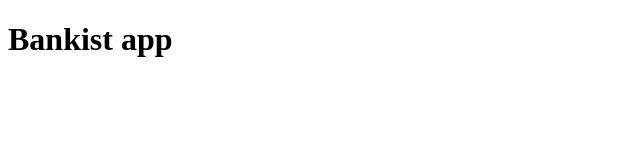
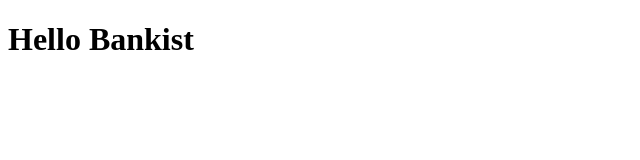
Before and after one commit to comarialuiza/bankist, a React (Create React App) app: page / in a window 1280 px wide. Shown: the top 160 px of the page, without its empty margins (0-640 px from the left). Built offline with nearby package versions, Linux system fonts and the light colour scheme.

Commit message:
creates main page

```diff
--- a/src/App.tsx
+++ b/src/App.tsx
@@ -1,8 +1,8 @@
-import React from 'react';
+import Main from './pages/Main';
 
 function App() {
     return (
-        <h1>Bankist app</h1>
+        <Main />
     );
 }
 
--- /dev/null
+++ b/src/pages/Main.tsx
@@ -0,0 +1,9 @@
+import React from 'react';
+
+const Main: React.FC = () => {
+    return (
+        <h1>Hello Bankist</h1>
+    );
+}
+
+export default Main;
```
Also changed, not shown: 2 other files (tests, documents, lock files or other folders).
